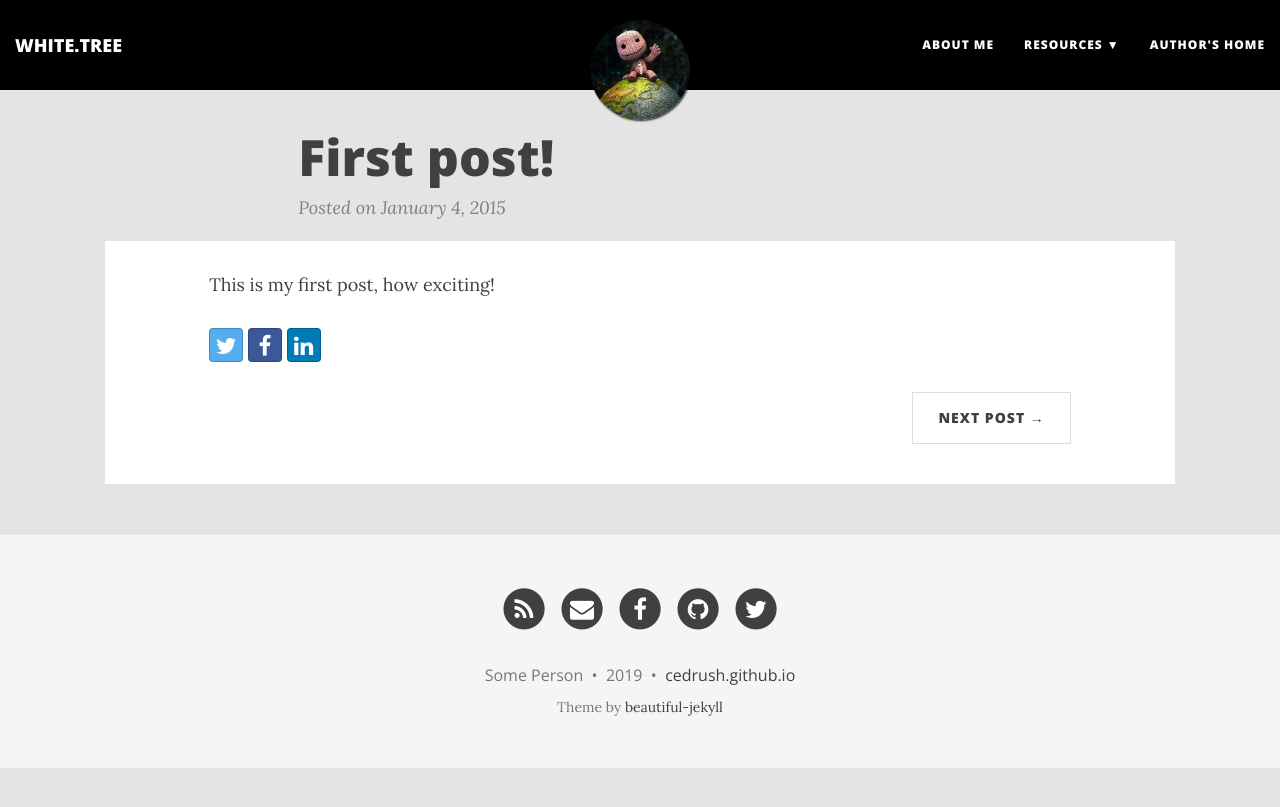
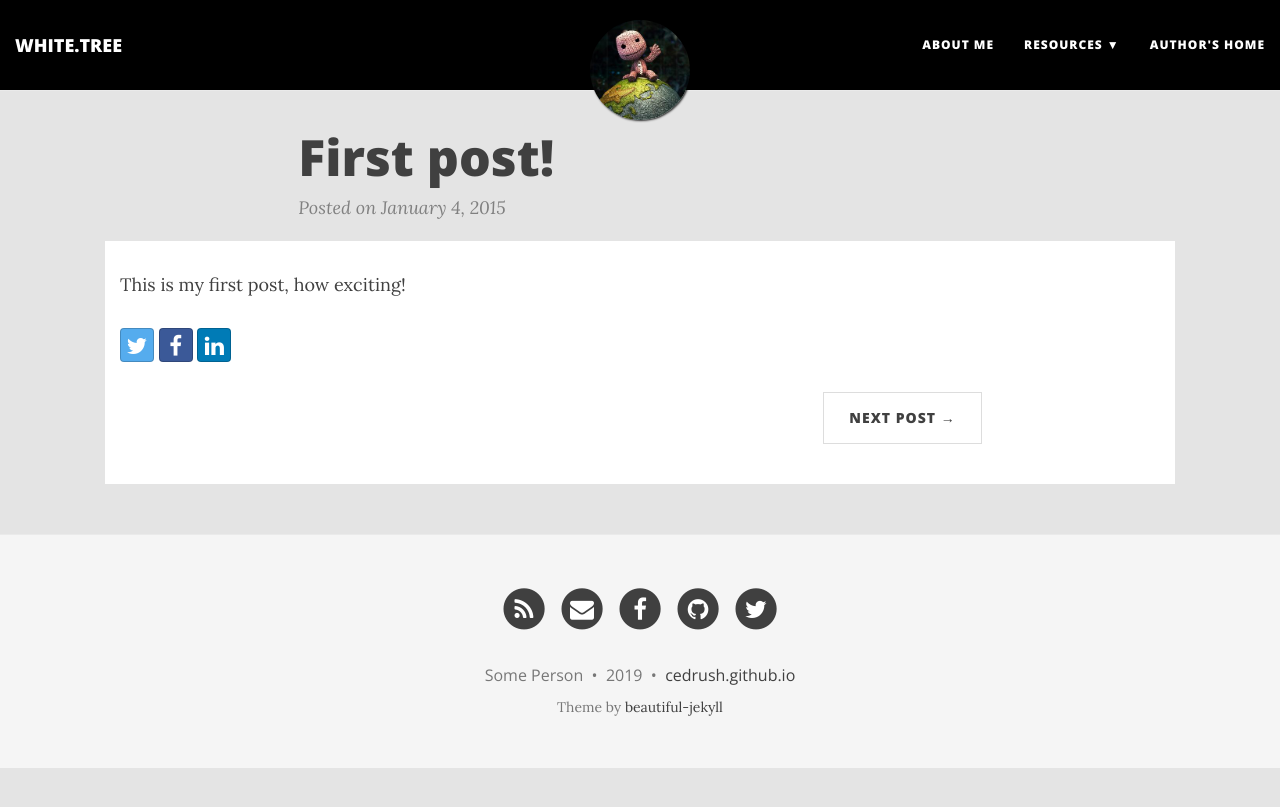
Before and after one commit to cedrush/cedrush.github.io, a Jekyll site: the page built from _posts/2015-01-04-first-post.md, in a window 1280 px wide. Shown: the top 807 px of the page. Built offline with Jekyll 4.4.1, drawn with Linux system fonts in a browser that asks for light colours; nearby versions of some CDN libraries.

Commit message:
Update post.html

```diff
--- a/_layouts/post.html
+++ b/_layouts/post.html
@@ -6,7 +6,7 @@
 
 <div class="container" style="background-color:#FFFFFF;">
   <div class="row">
-    <div class="col-lg-10 col-lg-offset-1 col-md-10 col-md-offset-0">
+    <div class="col-lg-10 col-lg-offset-0 col-md-10 col-md-offset-0">
 
       {% if page.gh-repo %}
         {% assign gh_split =  page.gh-repo | split:'/'  %}
```
